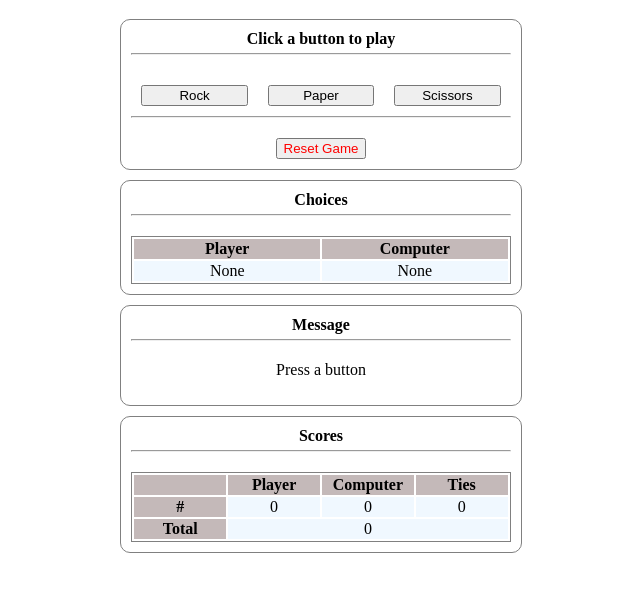
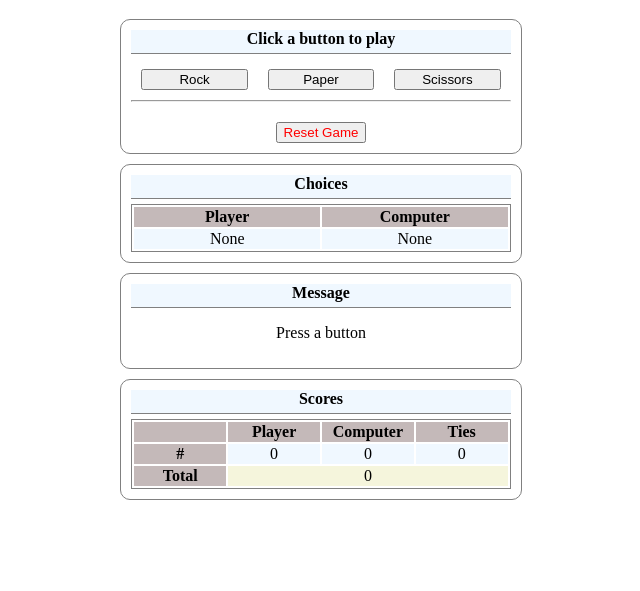
Before and after one commit to behnamgolds/odin-rock-paper-scissors, a plain HTML site: page index.html in a window 1280 px wide. Shown: the part 61-652 px from the top of the page, without its empty margins (319-959 px from the left). Drawn offline with Linux system fonts and the light colour scheme.

Commit message:
Do styling cleanups

```diff
--- a/index.html
+++ b/index.html
@@ -11,7 +11,6 @@
     <div class="game-container">
       <div class="section controls-section">
         <h2>Click a button to play</h2>
-        <hr />
         <div class="game-buttons">
           <button class="rock">Rock</button>
           <button class="paper">Paper</button>
@@ -24,7 +23,6 @@
       </div>
       <div class="section choices-section">
         <h2>Choices</h2>
-        <hr />
         <table>
           <thead>
             <tr>
@@ -42,13 +40,11 @@
       </div>
       <div class="section message-section">
         <h2>Message</h2>
-        <hr />
         <p class="message">Press a button</p>
       </div>
     </div>
     <div class="section scores-section">
       <h2>Scores</h2>
-      <hr />
       <div class="wins">
         <table class="results-table">
           <thead>
--- a/styles.css
+++ b/styles.css
@@ -6,6 +6,9 @@ h2 {
 h2 {
   font-size: 1em;
   margin: 0 auto 5px;
+  padding-bottom: 5px;
+  background-color: aliceblue;
+  border-bottom: 1px solid gray;
 }
 
 hr {
@@ -76,3 +79,7 @@ td,
 th {
   margin: 2px;
 }
+
+#total {
+  background-color: beige;
+}
```
